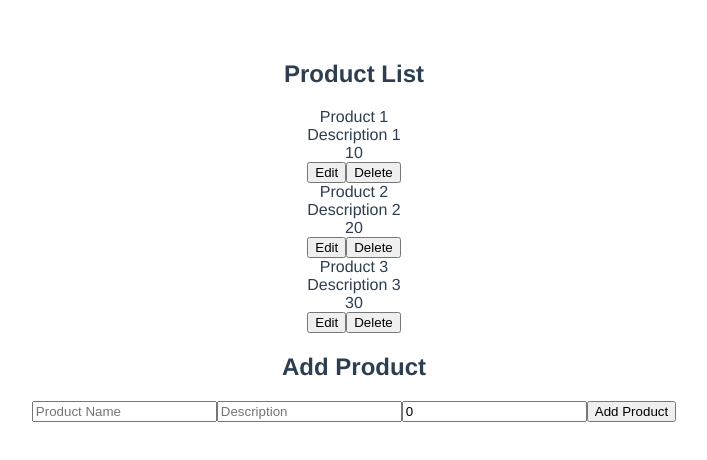
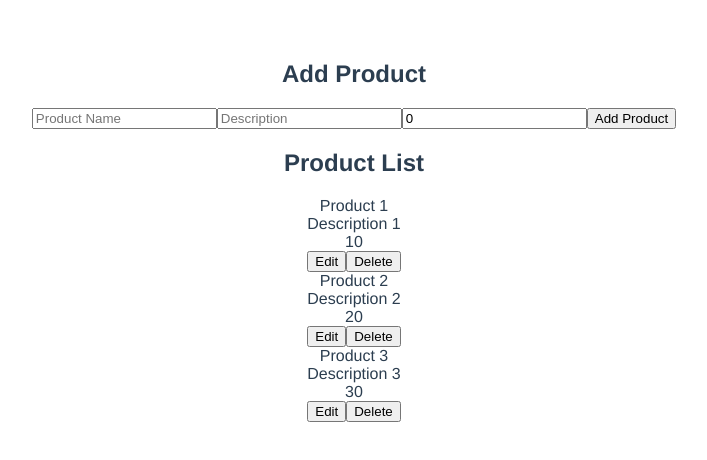
Before and after one commit to NuelaRabino/midtermact2, a Vue app: page / in a window 1280 px wide. Shown: the top 460 px of the page, without its empty margins (286-993 px from the left). Built offline with nearby package versions, Linux system fonts and the light colour scheme.

Commit message:
"add product"

```diff
--- a/src/App.vue
+++ b/src/App.vue
@@ -1,7 +1,7 @@
 <template>
   <div id="app">
+    <AddProductForm @add-product="handleAddProduct" />
     <ProductList :products="products" />
-    <AddProductForm />
   </div>
 </template>
 
@@ -9,8 +9,6 @@
 import { ref } from 'vue';
 import ProductList from './components/ProductList.vue';
 import AddProductForm from './components/AddProductForm.vue';
-// eslint-disable-next-line no-unused-vars
-import store from './store/store.js'; // Import your Vuex store
 
 export default {
   name: 'App',
@@ -26,8 +24,14 @@ export default {
       { id: 3, name: 'Product 3', description: 'Description 3', price: 30 },
     ]);
 
+    const handleAddProduct = (newProduct) => {
+      // Add the new product to the list of products
+      products.value.push(newProduct);
+    };
+
     return {
-      products
+      products,
+      handleAddProduct
     };
   }
 }
--- a/src/components/AddProductForm.vue
+++ b/src/components/AddProductForm.vue
@@ -1,7 +1,7 @@
 <template>
     <div>
       <h2>Add Product</h2>
-      <form @submit.prevent="addProduct">
+      <form @submit.prevent="submitForm">
         <input type="text" v-model="name" placeholder="Product Name" required>
         <input type="text" v-model="description" placeholder="Description" required>
         <input type="number" v-model.number="price" placeholder="Price" required>
@@ -21,8 +21,21 @@
       };
     },
     methods: {
-      addProduct() {
-        // Implement add product functionality
+      submitForm() {
+        const newProduct = {
+          id: Math.floor(Math.random() * 1000), // Generate a random ID (for demo)
+          name: this.name,
+          description: this.description,
+          price: parseFloat(this.price),
+        };
+
+        // Emit an event to notify the parent component (App.vue) to add the product
+        this.$emit('add-product', newProduct);
+
+        // Reset the form fields
+        this.name = '';
+        this.description = '';
+        this.price = 0;
       },
     },
   };
```
